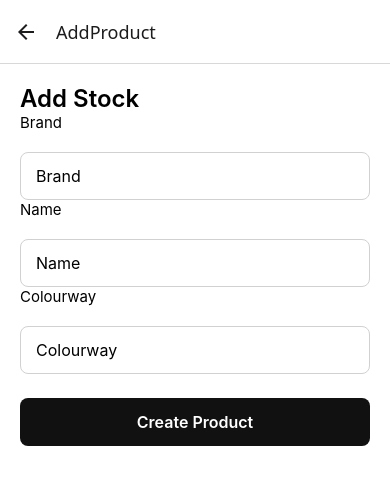
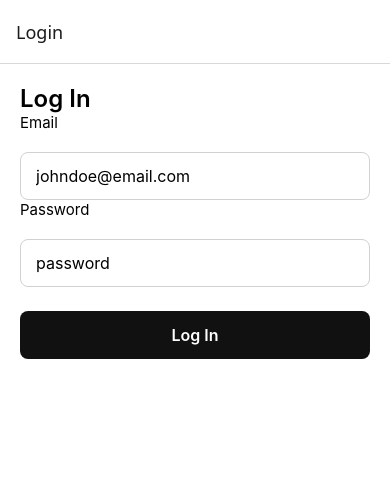
Before and after one commit to travis-kayode/rmco-inventory, a React Native app: screen /AddProduct in a window 390 px wide. Shown: the top 484 px of the page. Built offline with nearby package versions, Linux system fonts and the light colour scheme; no server answers.

Commit message:
feat: configure Supabase authentication and product persistence
Closes #3

```diff
--- a/App.tsx
+++ b/App.tsx
@@ -2,31 +2,107 @@ import { StatusBar } from 'expo-status-bar';
 import { NavigationContainer } from '@react-navigation/native';
 import { createNativeStackNavigator } from '@react-navigation/native-stack';
 import { RootStackParamList } from './src/types/navigation';
+import { useEffect, useState } from 'react';
+import { View, ActivityIndicator } from 'react-native';
+import type { Session } from '@supabase/supabase-js';
+import { supabase } from './src/lib/supabase';
 
 import StockScreen from './src/screens/StockScreen';
 import ProductDetailsScreen from './src/screens/ProductDetailsScreen';
 import AddProductScreen from './src/screens/AddProductScreen';
+import LoginScreen from './src/screens/LoginScreen';
 
 const Stack = createNativeStackNavigator<RootStackParamList>();
 
 export default function App() {
+  const [session, setSession] = useState<Session | null>(null);
+  const [loading, setLoading] = useState(true);
+  const [isAuthorised, setIsAuthorised] = useState(false);
+
+
+
+  useEffect(() => {
+    let active = true;
+
+    const checkAccess = async (currentSession: Session | null) => {
+      setLoading(true);
+      setIsAuthorised(false);
+
+      if (!currentSession) {
+        if (active) {
+          setSession(null);
+          setLoading(false);
+        }
+        return;
+      }
+
+      const { data: isMember, error } =
+        await supabase.rpc('is_business_member');
+
+      if (!active) return;
+
+      if (error || !isMember) {
+        await supabase.auth.signOut();
+        if (!active) return;
+
+        setSession(null);
+        setIsAuthorised(false);
+      } else {
+        setSession(currentSession);
+        setIsAuthorised(true);
+      }
+
+      setLoading(false);
+    };
+
+    const restoreSession = async () => {
+      const { data: { session } } = await supabase.auth.getSession();
+      if (active) {
+        await checkAccess(session);
+      }
+    };
+
+    restoreSession();
+
+    const { data: { subscription } } =
+      supabase.auth.onAuthStateChange((_event, session) => {
+        // Defer Supabase calls outside the auth callback.
+        setTimeout(() => {
+          if (active) {
+            void checkAccess(session);
+          }
+        }, 0);
+      });
+
+    return () => {
+      active = false;
+      subscription.unsubscribe();
+    };
+  }, []);
+
+  if (loading) {
+    return (
+      <View style={{
+        flex: 1,
+        justifyContent: 'center',
+        alignItems: 'center',
+      }}>
+        <ActivityIndicator size="large" />
+      </View>
+    );
+  }
   return (
     <NavigationContainer>
       <Stack.Navigator>
-        <Stack.Screen
-          name="Stock"
-          component={StockScreen}
-        />
-
-        <Stack.Screen
-          name="ProductDetails"
-          component={ProductDetailsScreen}
-        />
-
-        <Stack.Screen
-          name="AddProduct"
-          component={AddProductScreen}
-        />
+        {session && isAuthorised ? (
+          <>
+            <Stack.Screen name="Stock" component={StockScreen} />
+            <Stack.Screen name="ProductDetails" component={ProductDetailsScreen} />
+            <Stack.Screen name="AddProduct" component={AddProductScreen} />
+          </>
+        ) : (
+          <Stack.Screen name="Login" component={LoginScreen} />
+        )}
       </Stack.Navigator>
 
       <StatusBar style="auto" />
--- a/app.json
+++ b/app.json
@@ -20,6 +20,9 @@
     },
     "web": {
       "favicon": "./assets/favicon.png"
-    }
+    },
+    "plugins": [
+      "expo-sqlite"
+    ]
   }
 }
--- a/package.json
+++ b/package.json
@@ -5,12 +5,15 @@
   "dependencies": {
     "@react-navigation/native": "^7.5.0",
     "@react-navigation/native-stack": "^7.20.0",
+    "@supabase/supabase-js": "^2.117.3",
     "expo": "~57.0.26",
+    "expo-sqlite": "~57.0.4",
     "expo-status-bar": "~57.0.1",
     "react": "19.2.3",
     "react-native": "0.86.3",
     "react-native-safe-area-context": "~5.7.0",
-    "react-native-screens": "~4.26.0"
+    "react-native-screens": "~4.26.0",
+    "react-native-url-polyfill": "^4.0.0"
   },
   "devDependencies": {
     "@types/react": "~19.2.2",
--- /dev/null
+++ b/src/lib/supabase.ts
@@ -0,0 +1,15 @@
+import 'react-native-url-polyfill/auto';
+import { createClient } from '@supabase/supabase-js';
+import 'expo-sqlite/localStorage/install';
+
+const supabaseUrl = process.env.EXPO_PUBLIC_SUPABASE_URL!;
+const supabaseKey = process.env.EXPO_PUBLIC_SUPABASE_PUBLISHABLE_KEY!;
+
+export const supabase = createClient(supabaseUrl, supabaseKey, {
+  auth: {
+    storage: localStorage,
+    autoRefreshToken: true,
+    persistSession: true,
+    detectSessionInUrl: false,
+  },
+});
--- a/src/screens/AddProductScreen.tsx
+++ b/src/screens/AddProductScreen.tsx
@@ -1,20 +1,54 @@
 import { useState } from 'react';
 import { Pressable, StyleSheet, Text, TextInput, View } from 'react-native';
 import { Alert } from 'react-native';
+import { supabase } from '../lib/supabase';
+import type { NativeStackScreenProps } from '@react-navigation/native-stack';
+import type { RootStackParamList } from '../types/navigation';
 
-export default function AddProductScreen() {
+type AddProductScreenProps = NativeStackScreenProps<
+    RootStackParamList,
+    'AddProduct'
+>;
+
+export default function AddProductScreen({
+    navigation,
+}: AddProductScreenProps) {
 
     const [brand, setBrand] = useState('');
     const [name, setName] = useState('');
     const [colourway, setColourway] = useState('');
 
-    const handleCreateProduct = () => {
-        if (!brand.trim()|| !name.trim() || !colourway.trim()) {
-            Alert.alert('Missing fields', 'Please fill in all the fields');
-        }else {
-            console.log('Product can be created')
+    const handleCreateProduct = async () => {
+        if (!brand.trim() || !name.trim() || !colourway.trim()) {
+            Alert.alert('Missing fields', 'Please fill in all fields.');
+            return;
         }
 
+        const { data, error } = await supabase
+            .from('products')
+            .insert({
+                brand: brand.trim(),
+                name: name.trim(),
+                colourway: colourway.trim(),
+            })
+            .select()
+            .single();
+
+        if (error) {
+            Alert.alert('Error', error.message);
+            return;
+        }
+
+        Alert.alert(
+            'Success',
+            'Product created successfully!',
+            [
+                {
+                    text: 'OK',
+                    onPress: () => navigation.goBack(),
+                },
+            ]
+        );
     };
 
     return (
--- /dev/null
+++ b/src/screens/LoginScreen.tsx
@@ -0,0 +1,119 @@
+import { useState } from 'react';
+import { Pressable, StyleSheet, Text, TextInput, View } from 'react-native';
+import { Alert } from 'react-native';
+import { supabase } from '../lib/supabase';
+
+export default function LoginScreen() {
+
+    const [email, setEmail] = useState('');
+    const [password, setPassword] = useState('');
+
+    const handleLogIn = async () => {
+        if (!email.trim() || !password) {
+            Alert.alert('Missing fields', 'Please enter your email and password.');
+            return;
+        }
+
+        const { data, error } = await supabase.auth.signInWithPassword({
+            email: email.trim(),
+            password: password,
+        });
+
+        if (error) {
+            Alert.alert('Login failed', error.message);
+            return;
+        }
+
+        console.log('Logged in user:', data.user?.id);
+        const { data: isMember, error: memberError } =
+            await supabase.rpc('is_business_member');
+
+        if (memberError) {
+            Alert.alert('Error', 'Could not verify your access.');
+            await supabase.auth.signOut();
+            return;
+        }
+
+        if (!isMember) {
+            Alert.alert('Access denied', 'You are not authorised to use Arrange.');
+            await supabase.auth.signOut();
+            return;
+        }
+
+        console.log('Access granted!');
+    };
+
+
+    return (
+
+        <View style={styles.container}>
+            <Text style={styles.title}>Log In</Text>
+            <Text style={styles.label}>Email</Text>
+            <TextInput
+                style={styles.credInput}
+                placeholder='johndoe@email.com'
+                value={email}
+                onChangeText={setEmail}
+                autoCapitalize="none"
+                keyboardType="email-address"
+            />
+            <Text style={styles.label}>Password</Text>
+            <TextInput
+                style={styles.credInput}
+                placeholder='password'
+                value={password}
+                onChangeText={setPassword}
+                secureTextEntry
+            />
+            <Pressable style={styles.button}
+                onPress={handleLogIn}
+
+            >
+                <Text style={styles.buttonText}>Log In</Text>
+            </Pressable>
+        </View>
+
+    );
+}
+
+const styles = StyleSheet.create({
+    container: {
+        flex: 1,
+        backgroundColor: '#ffffff',
+        paddingHorizontal: 20,
+        paddingTop: 20,
+    },
+
+    title: {
+        fontSize: 24,
+        fontWeight: '600',
+    },
+
+    label: {
+        fontSize: 15
+    },
+
+    credInput: {
+        height: 48,
+        borderWidth: 1,
+        borderColor: '#d1d1d1',
+        borderRadius: 8,
+        paddingHorizontal: 15,
+        marginTop: 20,
+        fontSize: 16,
+    },
+
+    button: {
+        backgroundColor: '#111111',
+        paddingVertical: 14,
+        borderRadius: 8,
+        alignItems: 'center',
+        marginTop: 24,
+    },
+
+    buttonText: {
+        color: '#ffffff',
+        fontSize: 16,
+        fontWeight: '600',
+    },
+});
--- a/src/screens/StockScreen.tsx
+++ b/src/screens/StockScreen.tsx
@@ -1,4 +1,4 @@
-import { useState } from 'react';
+import { useEffect, useState } from 'react';
 import {
     Pressable,
     StyleSheet,
@@ -8,10 +8,13 @@ import {
 } from 'react-native';
 
 import ProductRow from '../components/ProductRow';
-import { products } from '../data/sampleProducts';
 import { inventoryItems } from '../data/sampleInventory';
 import { NativeStackScreenProps } from '@react-navigation/native-stack';
 import { RootStackParamList } from '../types/navigation';
+import { supabase } from '../lib/supabase';
+import { Product } from '../types/inventory';
+import { useCallback } from 'react';
+import { useFocusEffect } from '@react-navigation/native';
 
 type StockScreenProps = NativeStackScreenProps<
     RootStackParamList,
@@ -22,6 +25,28 @@ export default function StockScreen({
     navigation,
 }: StockScreenProps) {
     const [search, setSearch] = useState('');
+    const [products, setProducts] = useState<Product[]>([]);
+    const [loading, setLoading] = useState(true);
+
+    const fetchProducts = async () => {
+        const { data, error } = await supabase
+            .from('products')
+            .select('*')
+            .order('name', { ascending: true });
+
+        if (error) {
+            console.log('Error fetching products:', error.message);
+            return;
+        }
+
+        setProducts(data);
+    };
+
+    useFocusEffect(
+        useCallback(() => {
+            fetchProducts();
+        }, [])
+    );
 
     const filteredProducts = products.filter((product) => {
         const searchText = search.toLowerCase();
--- a/src/types/navigation.ts
+++ b/src/types/navigation.ts
@@ -4,4 +4,5 @@ export type RootStackParamList = {
     productId: number;
   };
   AddProduct: undefined;
+  Login: undefined;
 };
```
Also changed, not shown: 1 other file (tests, documents, lock files or other folders).
